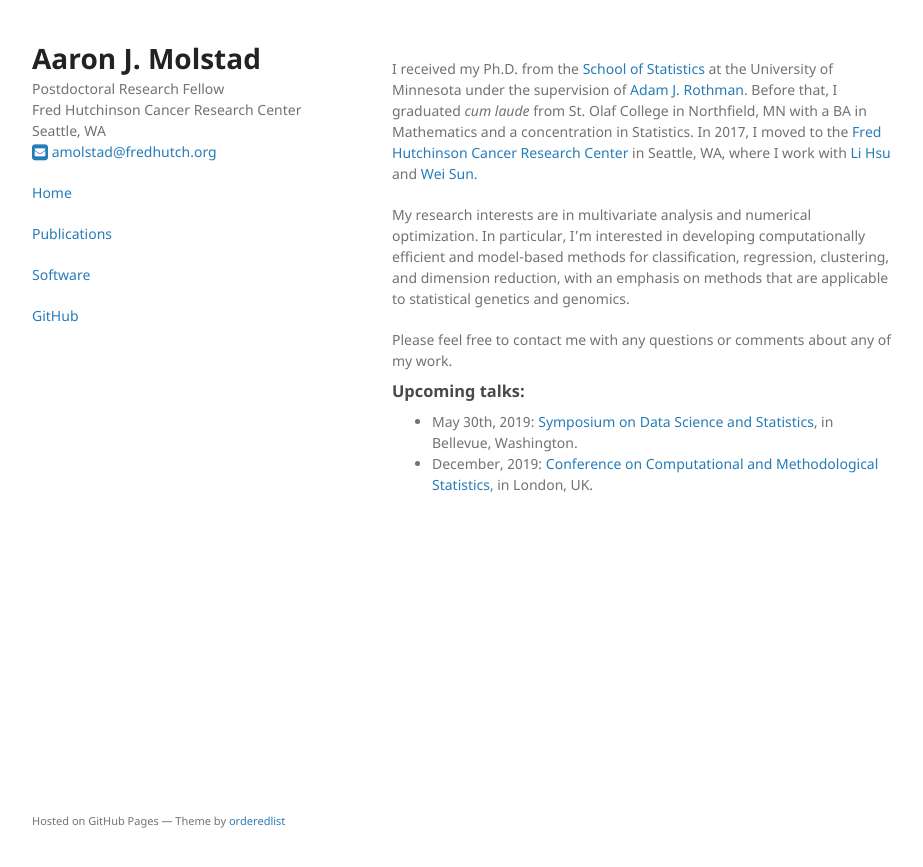
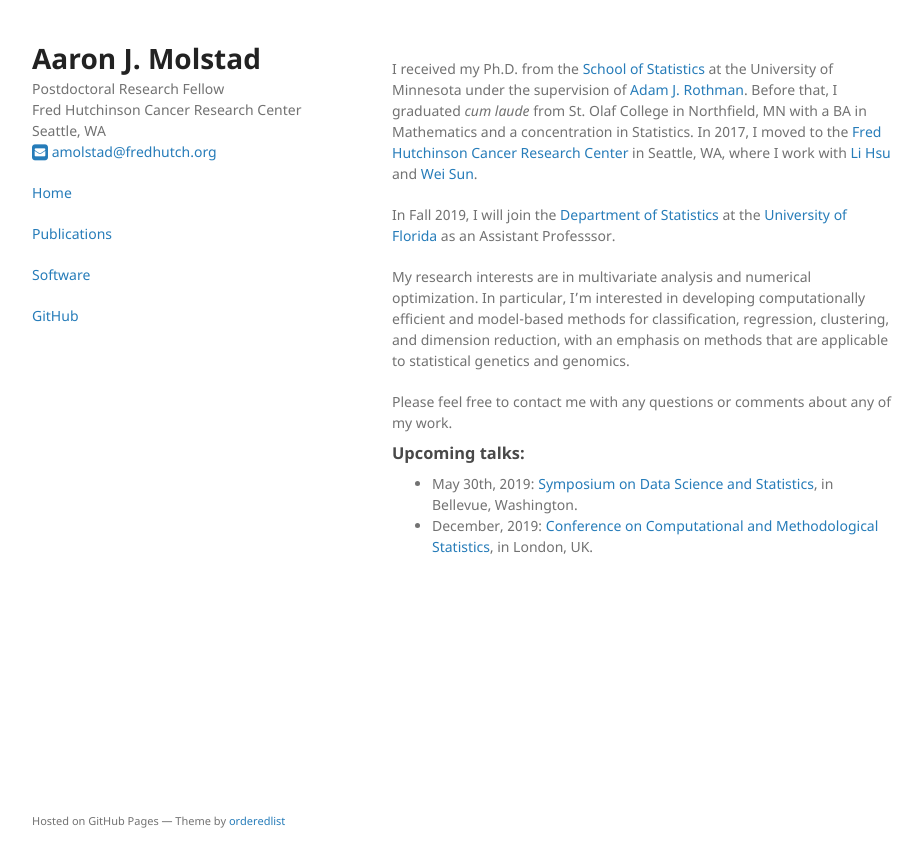
Before and after one commit to ajmolstad/ajmolstad.github.io, a Jekyll site: the page built from index.md, in a window 1280 px wide. Shown: the top 867 px of the page, without its empty margins (178-1101 px from the left). Built offline with Jekyll 4.4.1, drawn with Linux system fonts in a browser that asks for light colours.

Commit message:
Update index.md

```diff
--- a/index.md
+++ b/index.md
@@ -3,6 +3,8 @@ layout: default
 ---
 
 I received my Ph.D. from the [School of Statistics](http://stat.umn.edu) at the University of Minnesota under the supervision of [Adam J. Rothman](http://users.stat.umn.edu/~arothman). Before that, I graduated *cum laude* from St. Olaf College in Northfield, MN with a BA in Mathematics and a concentration in Statistics. In 2017, I moved to the [Fred Hutchinson Cancer Research Center](https://www.fredhutch.org/en.html) in Seattle, WA, where I work with [Li Hsu](https://www.fredhutch.org/en/labs/profiles/hsu-li.html) and [Wei Sun](https://research.fhcrc.org/sun/en.html).
+
+In Fall 2019, I will join the [Department of Statistics](https://stat.ufl.edu/) at the [University of Florida](http://www.ufl.edu/) as an Assistant Professsor.
 
 My research interests are in multivariate analysis and numerical optimization. In particular, I'm interested in developing  computationally efficient and model-based methods for classification, regression, clustering, and dimension reduction, with an emphasis on methods that are applicable to statistical genetics and genomics.
 
```
